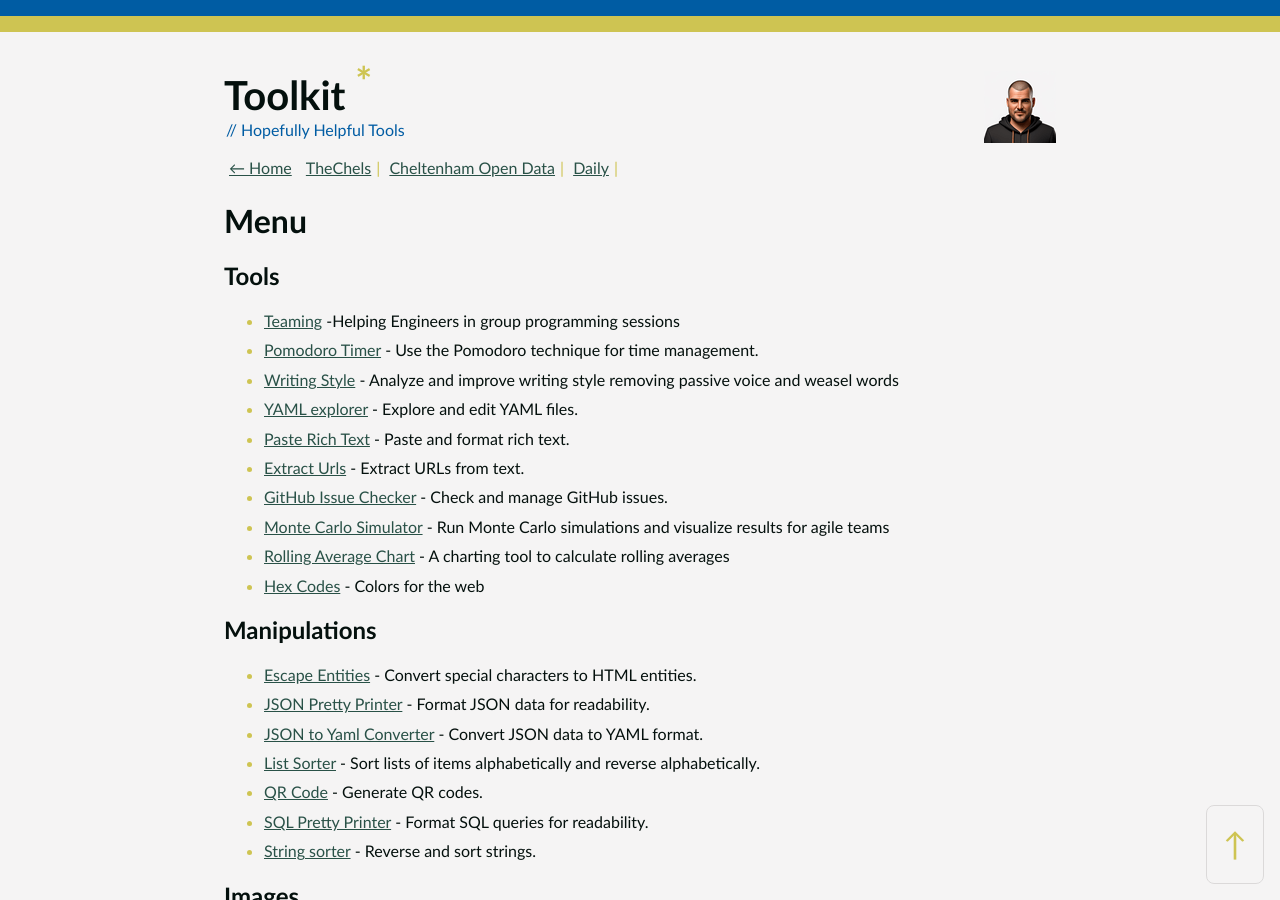
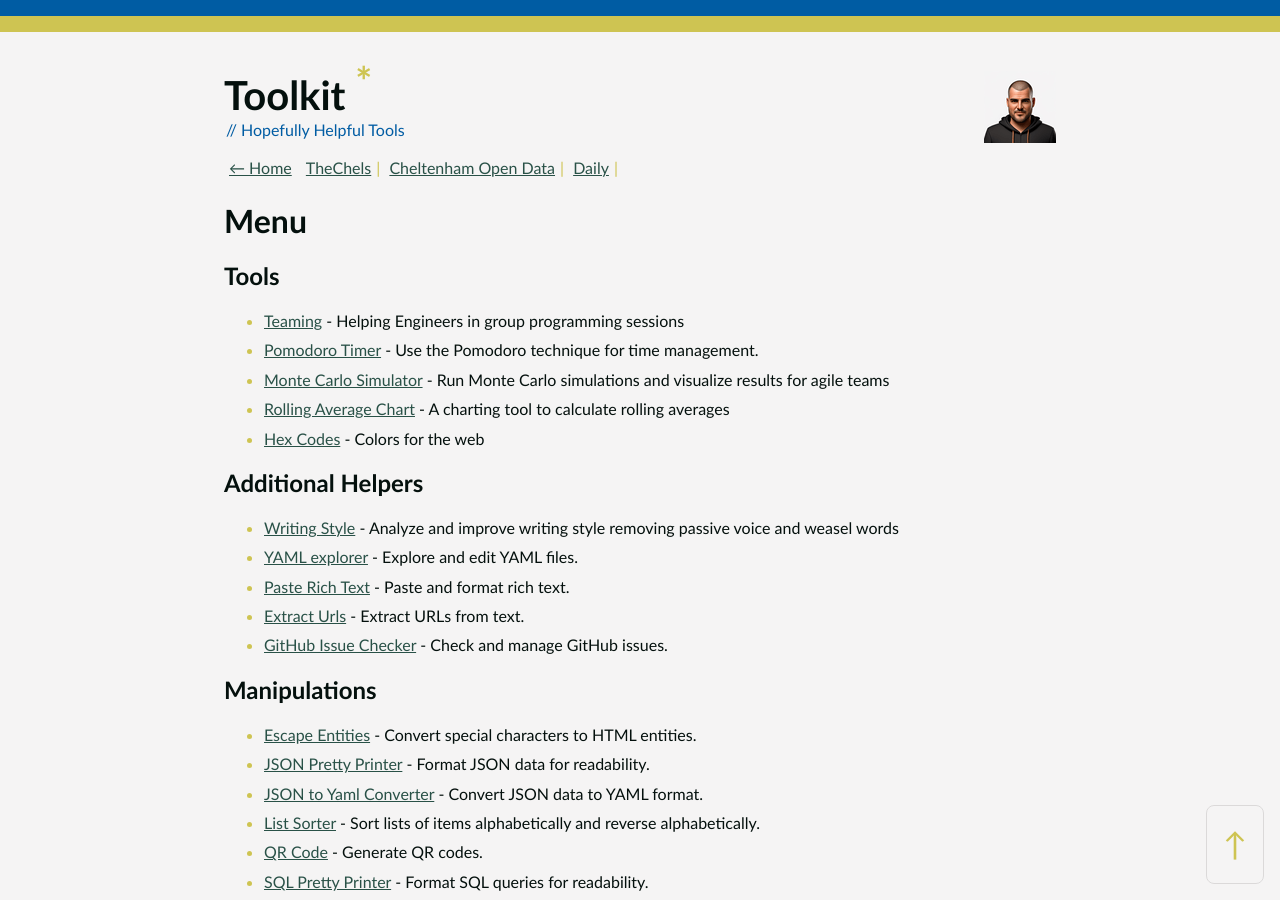
Before and after one commit to mat-0/Tools.TheChels.uk, a Jekyll site: the page built from index.md, in a window 1280 px wide and 900 px high. Built offline with Jekyll 4.4.1, drawn with Linux system fonts in a browser that asks for light colours.

Commit message:
tidy up page
Signed-off-by: mat-0 <Github@thechels.uk>

```diff
--- a/index.md
+++ b/index.md
@@ -7,16 +7,20 @@ seo: toolkit
 
 ## Tools
 
-* [Teaming](/teaming) -Helping Engineers in group programming sessions
+* [Teaming](/teaming) - Helping Engineers in group programming sessions
 * [Pomodoro Timer](/pomodoro) - Use the Pomodoro technique for time management.
+* [Monte Carlo Simulator](/monte-carlo) - Run Monte Carlo simulations and visualize results for agile teams
+* [Rolling Average Chart](/rolling-average) - A charting tool to calculate rolling averages
+* [Hex Codes](/hex-codes) - Colors for the web
+
+## Additional Helpers
+
 * [Writing Style](/writing-style) - Analyze and improve writing style removing passive voice and weasel words
 * [YAML explorer](/yaml-explorer) - Explore and edit YAML files.
 * [Paste Rich Text](/paste-rich-text) - Paste and format rich text.
 * [Extract Urls](/extract-urls) - Extract URLs from text.
 * [GitHub Issue Checker](/github-issue) - Check and manage GitHub issues.
-* [Monte Carlo Simulator](/monte-carlo) - Run Monte Carlo simulations and visualize results for agile teams
-* [Rolling Average Chart](/rolling-average) - A charting tool to calculate rolling averages
-* [Hex Codes](/hex-codes) - Colors for the web
+
 
 ##  Manipulations
 
```
